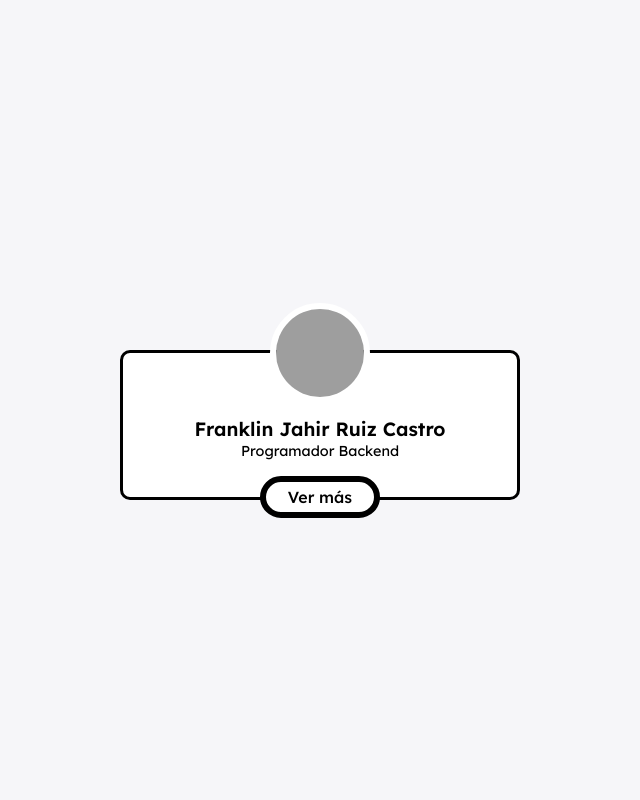
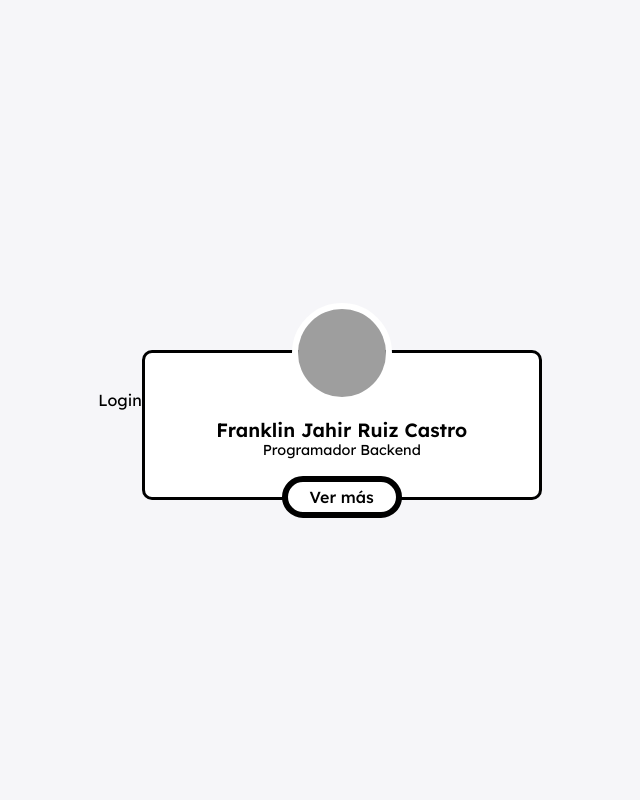
Before and after one commit to JahirRc/Inventory-System, a PHP site: page /InventorySystem/programador.php in a window 1280 px wide. Shown: the whole page, without its empty margins (320-960 px from the left). Run offline with PHP 8.4, Linux system fonts and the light colour scheme; grey boxes are pictures that could not be loaded.

Commit message:
Update programador.php

```diff
--- a/programador.php
+++ b/programador.php
@@ -1,3 +1,6 @@
+<?php
+echo "Login";
+?>
 <!DOCTYPE html>
 <html lang="en">
 <head>
```
